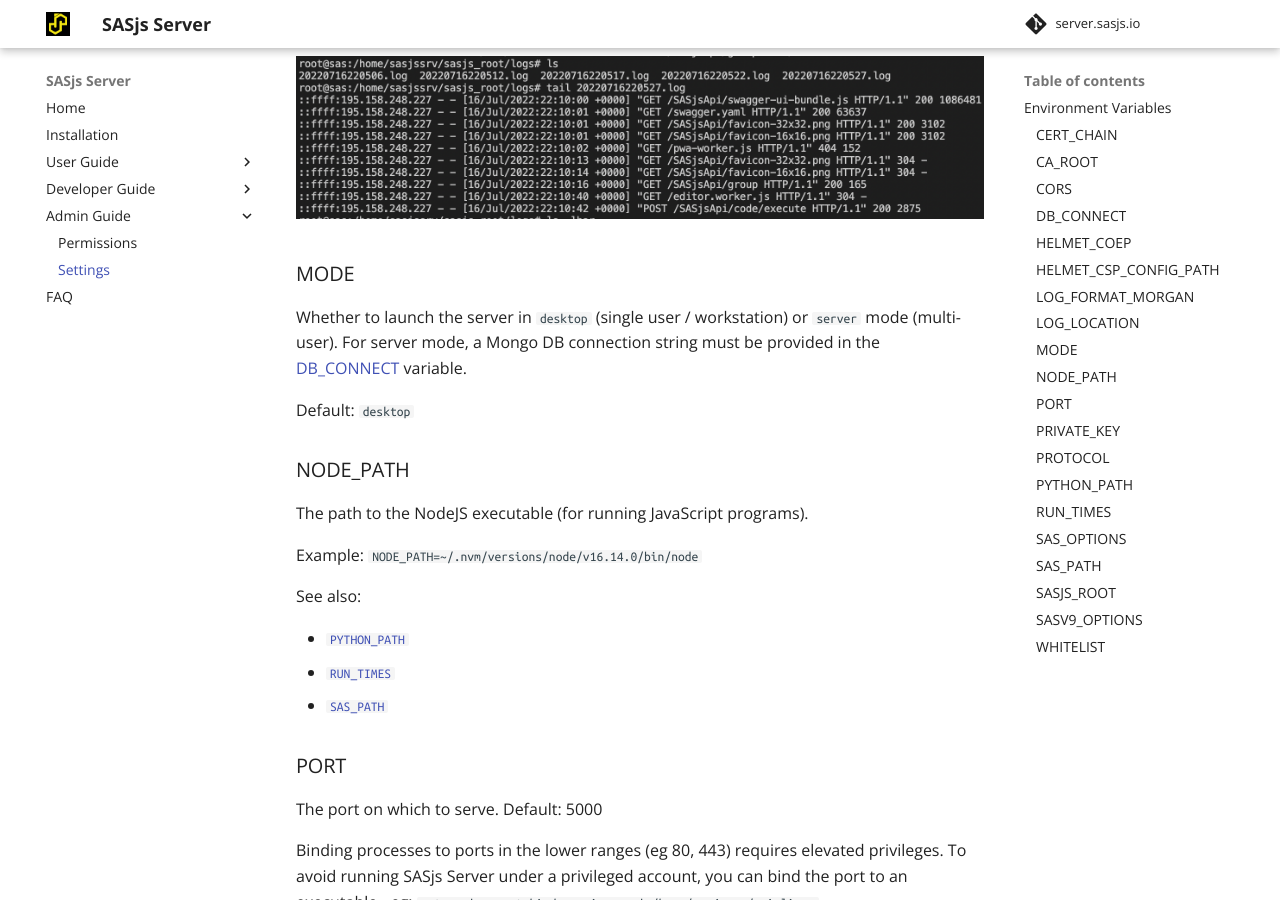
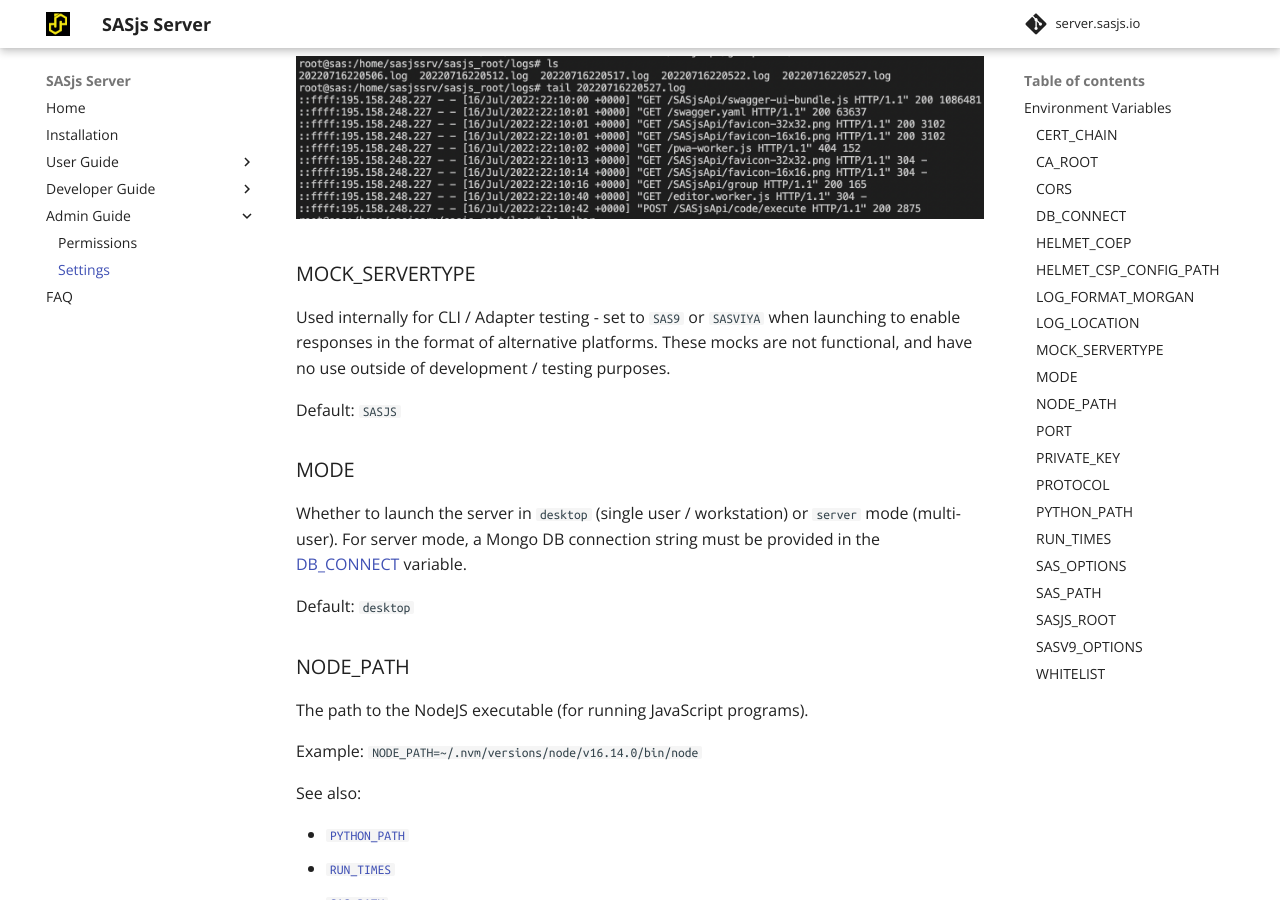
Before and after one commit to sasjs/server.sasjs.io, an MkDocs documentation site: the page built from docs/settings.md, in a window 1280 px wide and 900 px high, scrolled down 3323 px. Built offline with MkDocs 1.6.1 and Material for MkDocs 9.7.7, drawn with Linux system fonts in a browser that asks for light colours; comment, search, counter and statistics services are not loaded.

Commit message:
Update settings.md

```diff
--- a/docs/settings.md
+++ b/docs/settings.md
@@ -108,6 +108,12 @@ Location in which to write server logs (one file per day).  If not provided, log
 Example: `LOG_LOCATION=./sasjs_root/logs`
 
 ![](img/log_location.png)
+
+### MOCK_SERVERTYPE
+
+Used internally for CLI / Adapter testing - set to `SAS9` or `SASVIYA` when launching to enable responses in the format of alternative platforms.  These mocks are not functional, and have no use outside of development / testing purposes.
+
+Default: `SASJS`
 
 ### MODE
 
```
